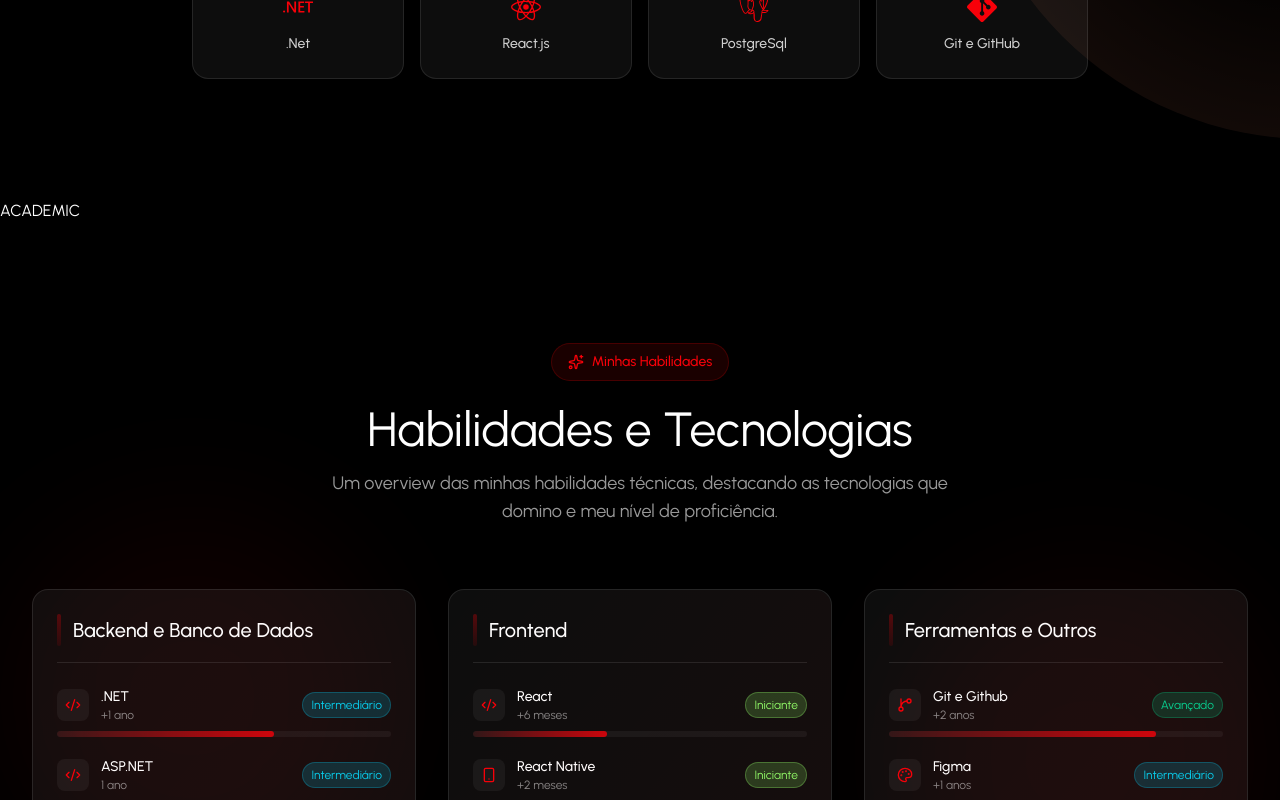
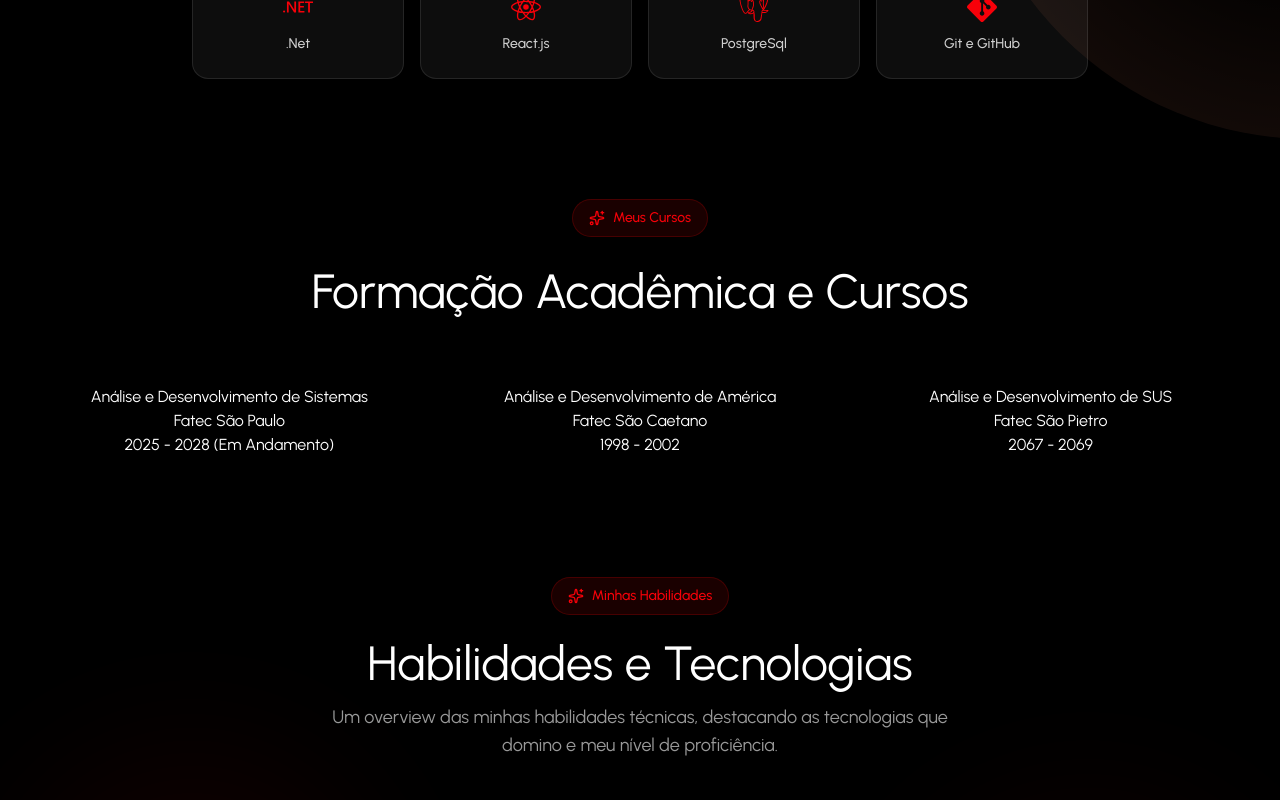
Before and after one commit to miccaaz/personal-portfolio-micz, a React (Vite) app: page / in a window 1280 px wide. Shown: the part 1580-2380 px from the top of the page. Built offline with nearby package versions, Linux system fonts and the light colour scheme.

Commit message:
Inciciando seção Academic

```diff
--- a/src/components/sections/Academic.jsx
+++ b/src/components/sections/Academic.jsx
@@ -1,9 +1,37 @@
 import React from 'react'
+import { courses } from '../../data/courses'
+import * as Icons from 'lucide-react'
+import FadeIn from '../animations/FadeIn'
+import AcademicCard from '../ui/AcademicCard'
 
 const Academic = () => {
   return (
     <section id='academic' className='relative py-15 bg-black overflow-hidden'>
-      ACADEMIC
+
+      <FadeIn delay={100}>
+        <div className='text-center mb-16'>
+          <div className='inline-flex items-center gap-2 px-4 py-2 bg-primary/10 border border-primary/20 rounded-full mb-6'>
+            <Icons.Sparkles className='w-4 h-4 text-primary' />
+            <span className='text-sm text-primary font-medium'>Meus Cursos</span>
+          </div>
+          <h2 className='text-4xl lg:text-5xl font-normal text-white leading-tight'>
+            Formação Acadêmica e Cursos
+          </h2>
+        </div>
+      </FadeIn>
+      <div className='flex text-center justify-center'>
+        {courses.map((course, index) => (
+        <div
+          key={course.id}
+          className='w-full md:w-[calc(50%-12px)] lg:w-[calc(33.333%-16px)] shrink-0 snap-start'
+        >
+          <FadeIn delay={150 + (50 * index)}>
+            <AcademicCard course={course} />
+          </FadeIn>
+
+        </div>
+      ))}
+      </div>
     </section>
   )
 }
--- /dev/null
+++ b/src/components/ui/AcademicCard.jsx
@@ -0,0 +1,14 @@
+import React from 'react'
+
+const AcademicCard = ({course}) => {
+  const { title, institution, period, description } = course;
+  return (
+    <div>
+      <h3>{title}</h3>
+      <p>{institution}</p>
+      <p>{period}</p>
+    </div>
+  )
+}
+
+export default AcademicCard
--- /dev/null
+++ b/src/data/courses.js
@@ -0,0 +1,50 @@
+export const courses = [
+  {
+    id: 1,
+    title: "Análise e Desenvolvimento de Sistemas",
+    institution: "Fatec São Paulo",
+    period: "2025 - 2028 (Em Andamento)",
+    description: [
+      {
+        id: 1,
+        subject: "Lógica de Programação"
+      },
+      {
+        id: 2,
+        subject: "Lógica de Programação"
+      }
+    ]
+  },
+  {
+    id: 2,
+    title: "Análise e Desenvolvimento de América",
+    institution: "Fatec São Caetano",
+    period: "1998 - 2002",
+    description: [
+      {
+        id: 1,
+        subject: "Lógica de Programação"
+      },
+      {
+        id: 2,
+        subject: "Lógica de Programação"
+      }
+    ]
+  },
+  {
+    id: 3,
+    title: "Análise e Desenvolvimento de SUS",
+    institution: "Fatec São Pietro",
+    period: "2067 - 2069",
+    description: [
+      {
+        id: 1,
+        subject: "Lógica de Programação"
+      },
+      {
+        id: 2,
+        subject: "Lógica de Programação"
+      }
+    ]
+  }
+]
```
Also changed, not shown: src/data/services.js (deleted).
